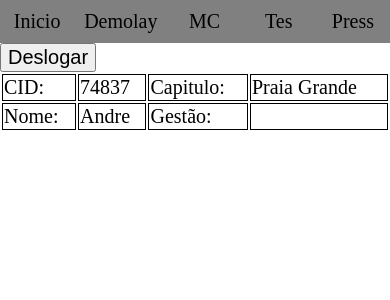
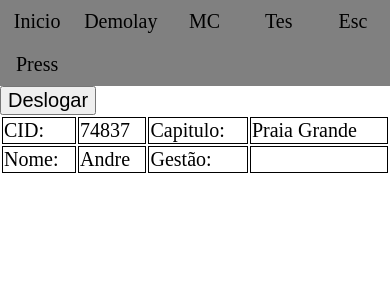
Before and after one commit to AndreSaxton/ProjCap, a PHP site: page /index.php in a window 390 px wide. Shown: the top 300 px of the page. Run offline with PHP 8.4, Linux system fonts and the light colour scheme; the visitor is signed in with stand-in values (Sample User, id 1); data comes from the database, SQL or seed files in the repository; data that the repository does not hold is empty.

Commit message:
alterado layout do menu

```diff
--- a/estilo.css
+++ b/estilo.css
@@ -170,29 +170,14 @@
     .opcao1{
         grid-area: opcao1;
     }
-    .opcao2{
-        grid-area: opcao2;
-    }
-    .opcao3{
-        grid-area: opcao3;
-    }
-    .opcao4{
-        grid-area: opcao4;
-    }
-    .opcao5{
-        grid-area: opcao5;
-    }
-    .opcao6{
-        grid-area: opcao6;
-    }
     #opcoes{
         margin: 5px;
         background-color: rgba(100, 34, 28);
-        display: grid;
+
         grid-template-columns: 1fr 1fr;
         grid-template-rows: repeat(2, 1fr);
         grid-template-areas:
-            "opcao1 opcao2" "opcao3 opcao4" "opcao5 opcao6";
+            "opcao1 opcao1";
         display: none;
     }
     #opcoes:target{
--- a/menu.html
+++ b/menu.html
@@ -2,10 +2,11 @@
     <p id="pMenu"><a href="#opcoes">MENU</a></p>
     <div id="opcoes">
         <p class="opcao" class="opcao1"><a href="index.php">Inicio</a></p>
-        <p class="opcao" class="opcao2"><a href="demolay.php">Demolay</a></p>
-        <p class="opcao" class="opcao3"><a href="mestreCons.php">MC</a></p>
-        <p class="opcao" class="opcao4"><a href="tesoureiro.php">Tes</a></p>
-        <p class="opcao" class="opcao5"><a href="PressComissao.php">Press</a></p>
-        <p id="pFechar" class="opcao" class="opcao6"><a href="#">Fechar</a></p>
+        <p class="opcao" class="opcao1"><a href="demolay.php">Demolay</a></p>
+        <p class="opcao" class="opcao1"><a href="mestreCons.php">MC</a></p>
+        <p class="opcao" class="opcao1"><a href="tesoureiro.php">Tes</a></p>
+        <p class="opcao" class="opcao1"><a href="escrivao.php">Esc</a></p>
+        <p class="opcao" class="opcao1"><a href="PressComissao.php">Press</a></p>
+        <p id="pFechar" class="opcao" class="opcao1"><a href="#">Fechar</a></p>
     </div>
 </div>
```
